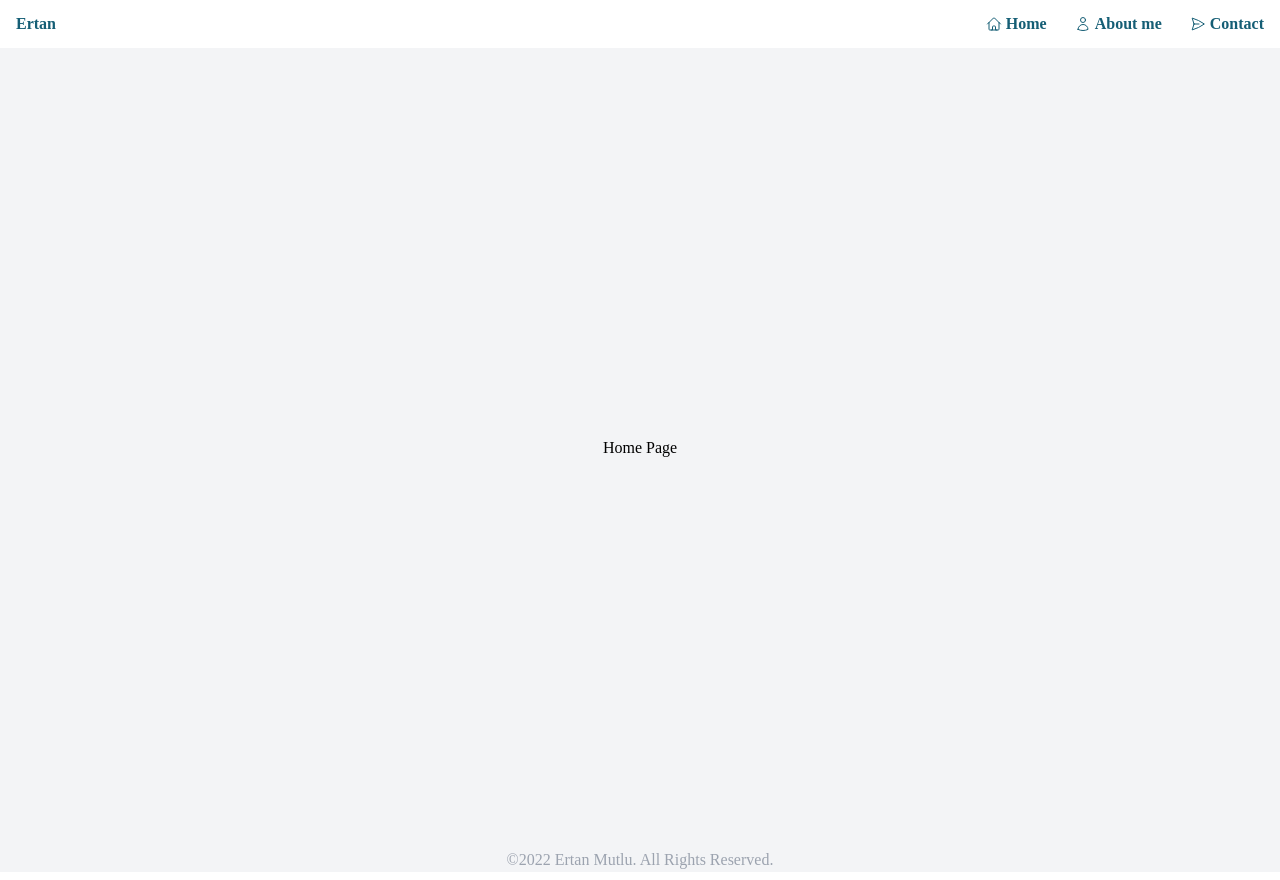
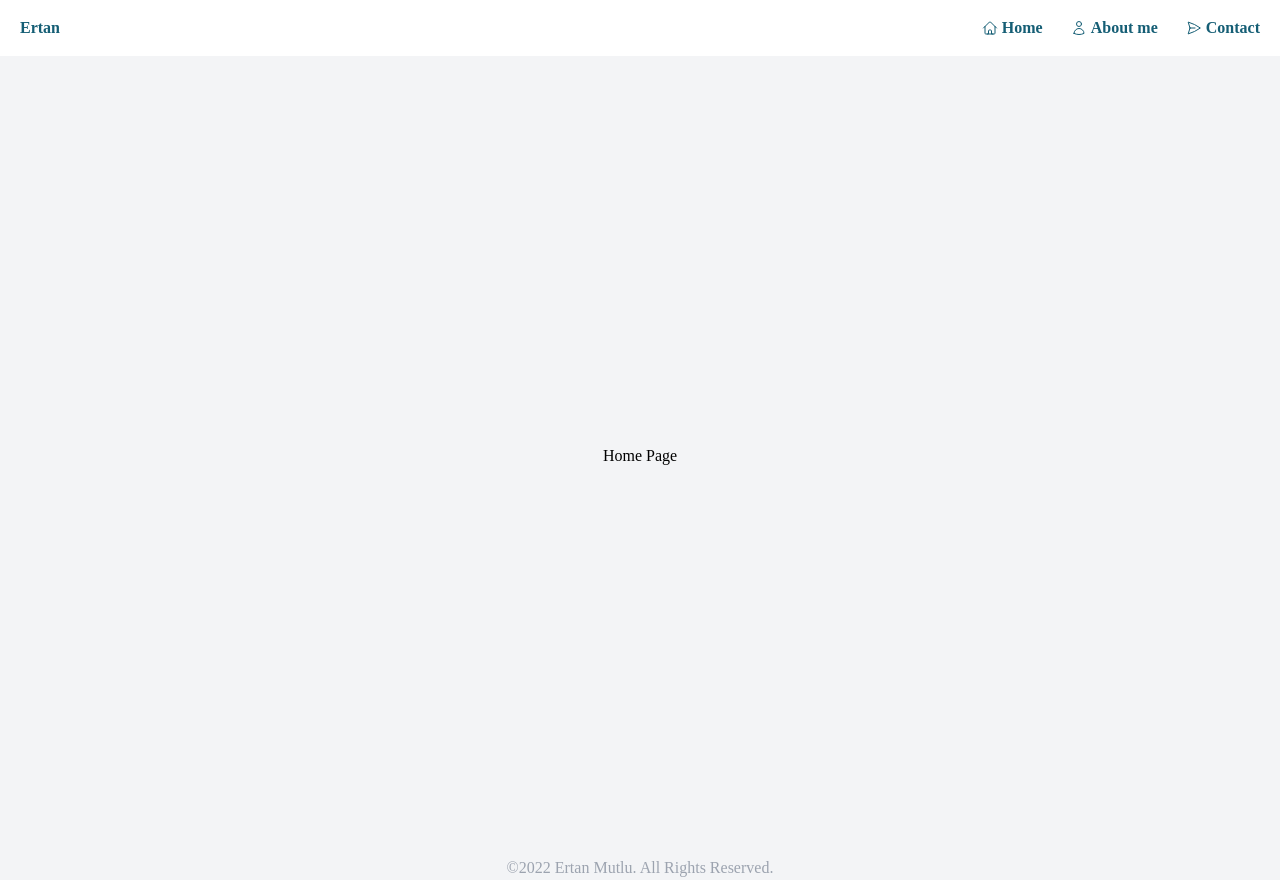
Before and after one commit to highpriesst/portfolio, a Next.js app: page / in a window 1280 px wide. Built offline with nearby package versions, Linux system fonts and the light colour scheme; a web font is replaced by a local one.

Commit message:
small tweak for padding

```diff
--- a/components/navbar.tsx
+++ b/components/navbar.tsx
@@ -30,7 +30,7 @@ export const Navbar = () => {
       <nav
         className={`flex items-center ${
           active ? "flex-wrap" : "justify-between"
-        } dark:bg-gray-900 p-1 `}>
+        } dark:bg-gray-900 p-2`}>
         <Link href="/">
           <a
             className={`lg:inline-flex lg:w-auto  px-3 py-2 rounded text-cyan-800  dark:text-white font-bold items-center justify-center `}>
```
